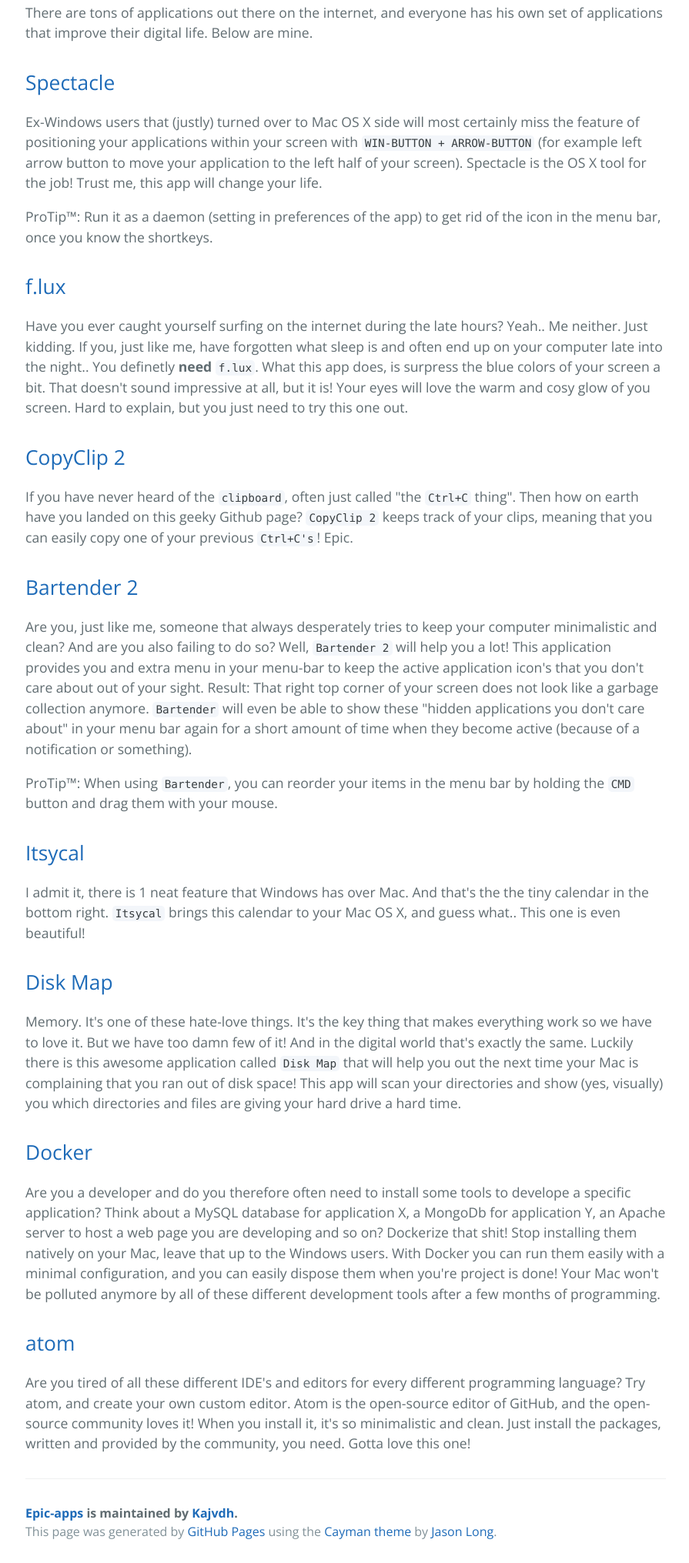
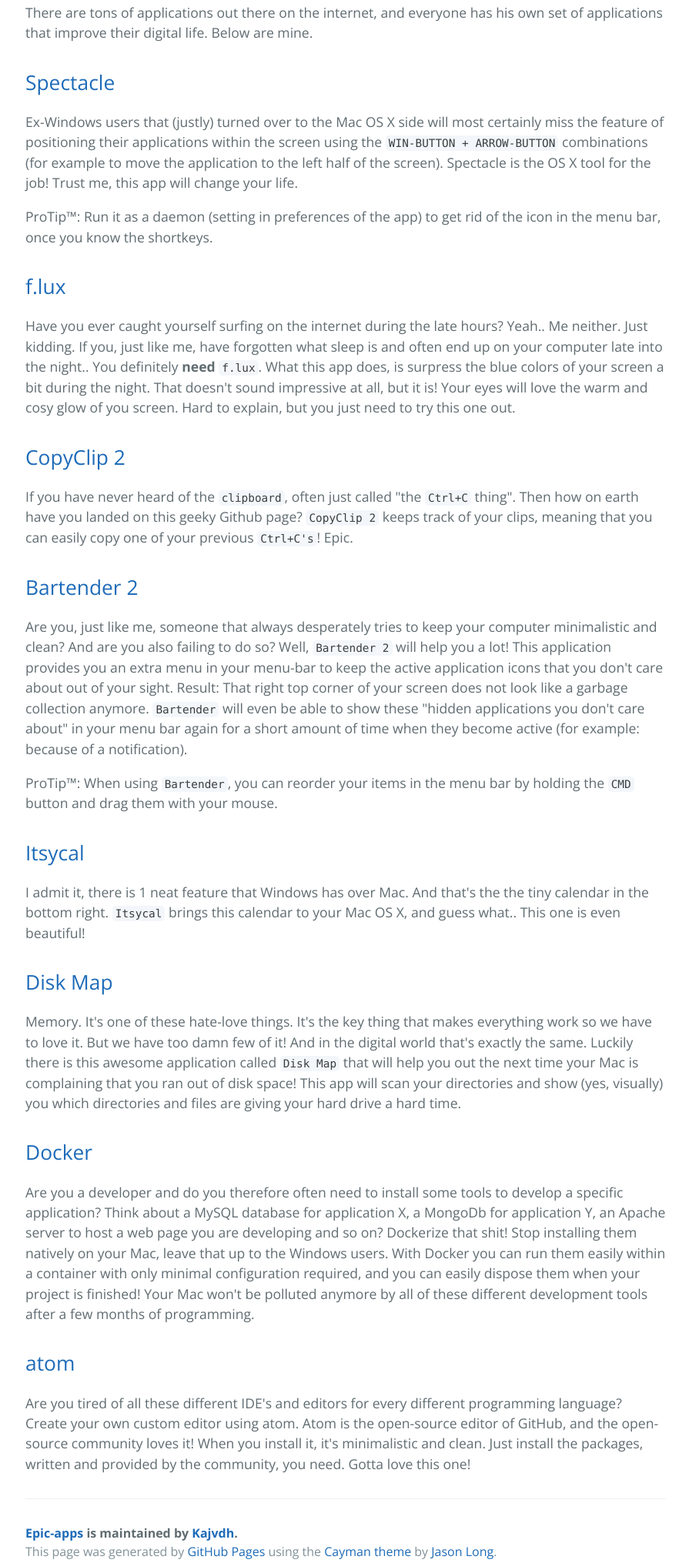
Before and after one commit to Kajvdh/epic-apps, a plain HTML site: page index.html in a window 1280 px wide. Shown: the part 482-2513 px from the top of the page at 77% size, without its empty margins (191-1086 px from the left). Drawn offline with nearby package versions, Linux system fonts and the light colour scheme.

```diff
--- a/index.html
+++ b/index.html
@@ -28,7 +28,7 @@
 <a id="spectacle" class="anchor" href="#spectacle" aria-hidden="true"><span class="octicon octicon-link"></span></a><a href="https://www.spectacleapp.com/">Spectacle</a>
 </h2>
 
-<p>Ex-Windows users that (justly) turned over to Mac OS X side will most certainly miss the feature of positioning your applications within your screen with <code>WIN-BUTTON + ARROW-BUTTON</code> (for example left arrow button to move your application to the left half of your screen). Spectacle is the OS X tool for the job! Trust me, this app will change your life.</p>
+<p>Ex-Windows users that (justly) turned over to the Mac OS X side will most certainly miss the feature of positioning their applications within the screen using the <code>WIN-BUTTON + ARROW-BUTTON</code> combinations (for example to move the application to the left half of the screen). Spectacle is the OS X tool for the job! Trust me, this app will change your life.</p>
 
 <p>ProTip™: Run it as a daemon (setting in preferences of the app) to get rid of the icon in the menu bar, once you know the shortkeys.</p>
 
@@ -37,7 +37,7 @@
 </h2>
 
 <p>Have you ever caught yourself surfing on the internet during the late hours? Yeah.. Me neither.
-Just kidding. If you, just like me, have forgotten what sleep is and often end up on your computer late into the night.. You definetly <strong>need</strong> <code>f.lux</code>. What this app does, is surpress the blue colors of your screen a bit. That doesn't sound impressive at all, but it is! Your eyes will love the warm and cosy glow of you screen. Hard to explain, but you just need to try this one out.</p>
+Just kidding. If you, just like me, have forgotten what sleep is and often end up on your computer late into the night.. You definitely <strong>need</strong> <code>f.lux</code>. What this app does, is surpress the blue colors of your screen a bit during the night. That doesn't sound impressive at all, but it is! Your eyes will love the warm and cosy glow of you screen. Hard to explain, but you just need to try this one out.</p>
 
 <h2>
 <a id="copyclip-2" class="anchor" href="#copyclip-2" aria-hidden="true"><span class="octicon octicon-link"></span></a><a href="https://fiplab.com/apps/copyclip-for-mac/">CopyClip 2</a>
@@ -51,7 +51,7 @@ Just kidding. If you, just like me, have forgotten what sleep is and often end u
 </h2>
 
 <p>Are you, just like me, someone that always desperately tries to keep your computer minimalistic and clean? And are you also failing to do so?
-Well, <code>Bartender 2</code> will help you a lot! This application provides you and extra menu in your menu-bar to keep the active application icon's that you don't care about out of your sight. Result: That right top corner of your screen does not look like a garbage collection anymore. <code>Bartender</code> will even be able to show these "hidden applications you don't care about" in your menu bar again for a short amount of time when they become active (because of a notification or something).</p>
+Well, <code>Bartender 2</code> will help you a lot! This application provides you an extra menu in your menu-bar to keep the active application icons that you don't care about out of your sight. Result: That right top corner of your screen does not look like a garbage collection anymore. <code>Bartender</code> will even be able to show these "hidden applications you don't care about" in your menu bar again for a short amount of time when they become active (for example: because of a notification).</p>
 
 <p>ProTip™: When using <code>Bartender</code>, you can reorder your items in the menu bar by holding the <code>CMD</code> button and drag them with your mouse.</p>
 
@@ -72,13 +72,13 @@ Luckily there is this awesome application called <code>Disk Map</code> that will
 <a id="docker" class="anchor" href="#docker" aria-hidden="true"><span class="octicon octicon-link"></span></a><a href="https://docs.docker.com/">Docker</a>
 </h2>
 
-<p>Are you a developer and do you therefore often need to install some tools to develope a specific application? Think about a MySQL database for application X, a MongoDb for application Y, an Apache server to host a web page you are developing and so on? Dockerize that shit! Stop installing them natively on your Mac, leave that up to the Windows users. With Docker you can run them easily with a minimal configuration, and you can easily dispose them when you're project is done! Your Mac won't be polluted anymore by all of these different development tools after a few months of programming.</p>
+<p>Are you a developer and do you therefore often need to install some tools to develop a specific application? Think about a MySQL database for application X, a MongoDb for application Y, an Apache server to host a web page you are developing and so on? Dockerize that shit! Stop installing them natively on your Mac, leave that up to the Windows users. With Docker you can run them easily within a container with only minimal configuration required, and you can easily dispose them when your project is finished! Your Mac won't be polluted anymore by all of these different development tools after a few months of programming.</p>
 
 <h2>
 <a id="atom" class="anchor" href="#atom" aria-hidden="true"><span class="octicon octicon-link"></span></a><a href="https://atom.io/">atom</a>
 </h2>
 
-<p>Are you tired of all these different IDE's and editors for every different programming language? Try atom, and create your own custom editor. Atom is the open-source editor of GitHub, and the open-source community loves it! When you install it, it's so minimalistic and clean. Just install the packages, written and provided by the community, you need. Gotta love this one!</p>
+<p>Are you tired of all these different IDE's and editors for every different programming language? Create your own custom editor using atom. Atom is the open-source editor of GitHub, and the open-source community loves it! When you install it, it's minimalistic and clean. Just install the packages, written and provided by the community, you need. Gotta love this one!</p>
 
       <footer class="site-footer">
         <span class="site-footer-owner"><a href="https://github.com/Kajvdh/epic-apps">Epic-apps</a> is maintained by <a href="https://github.com/Kajvdh">Kajvdh</a>.</span>
```
Also changed, not shown: params.json (+1 -1 lines).
